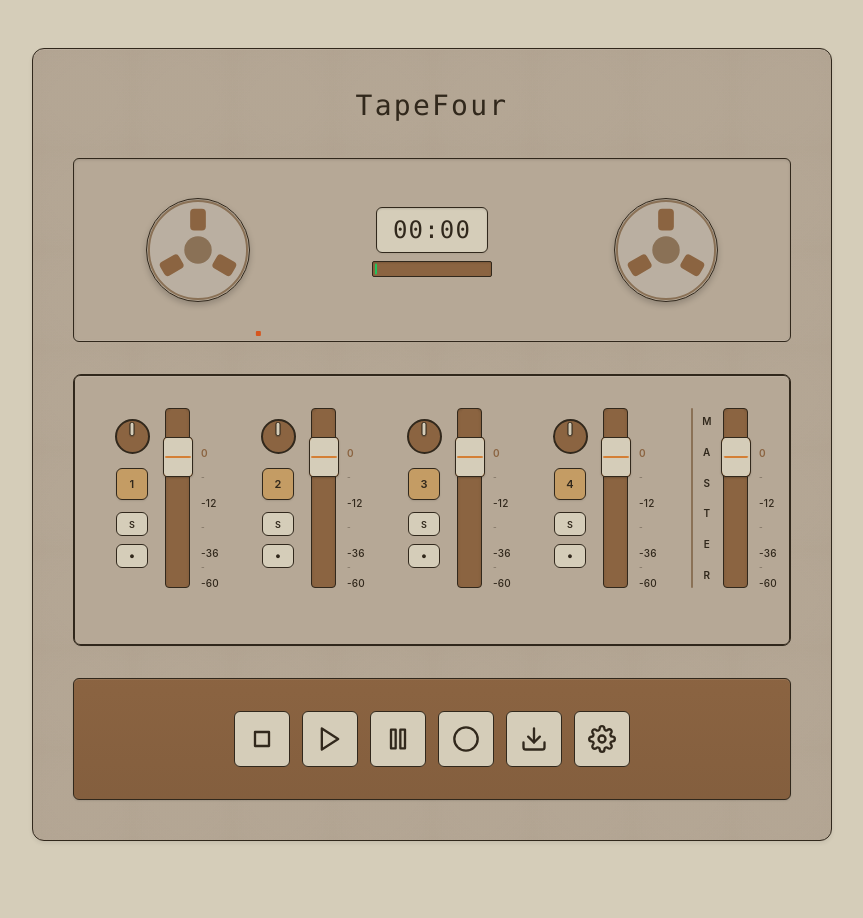
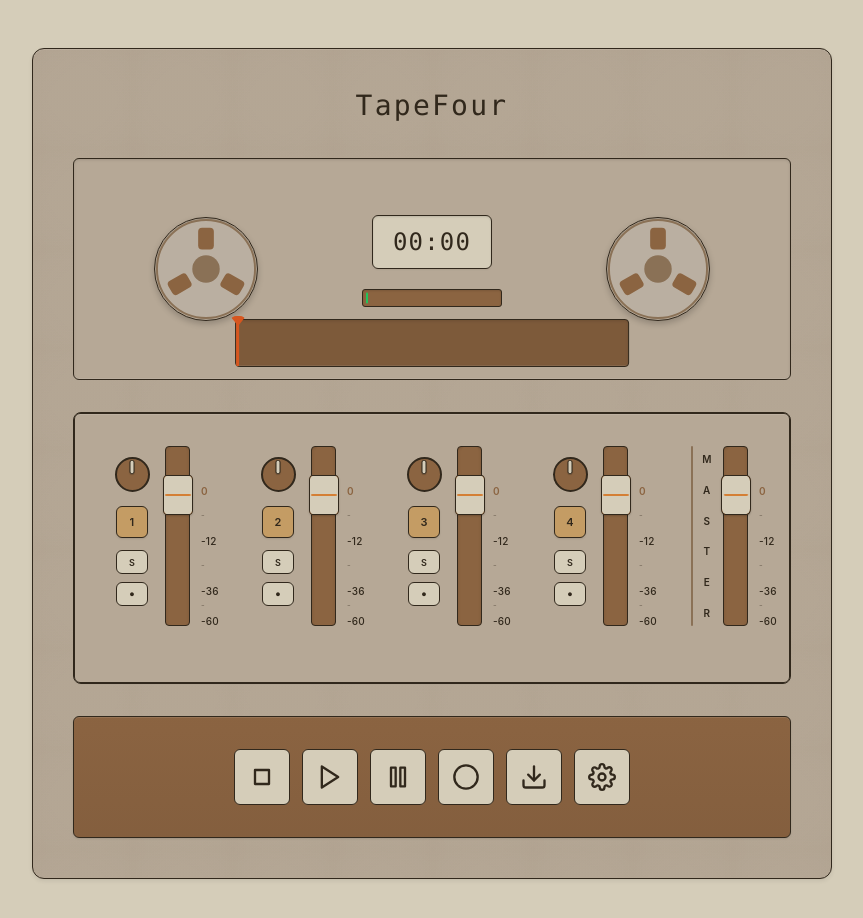
Before and after one commit to fxcircus/tapeFour, a React (Vite) app in the folder tapefour-react/: page / in a window 1280 px wide. Shown: the top 918 px of the page, without its empty margins (208-1071 px from the left). Before the commit the page ends 889 px from the top, so only its background shows below. Built offline with nearby package versions, Linux system fonts and the light colour scheme; no server answers.

Commit message:
playhead styling

```diff
--- a/tapefour-react/src/lib/TapeFour.ts
+++ b/tapefour-react/src/lib/TapeFour.ts
@@ -1877,26 +1877,25 @@ export default class TapeFour {
     const canvas = this.waveformCanvas;
     const ctx = this.waveformContext;
     const height = canvas.height;
-    const midY = height / 2;
 
     // Calculate current playhead position (same logic as updatePlayheadUI)
     const progress = this.state.playheadPosition / this.state.maxRecordingTime;
     const maxWidth = canvas.width; // Use full canvas width instead of fixed 120px
     const currentX = Math.min(progress * maxWidth, maxWidth);
 
-    // Set waveform style to match track color
-    ctx.fillStyle = '#8A7156'; // var(--track) color to match brown elements
-    ctx.strokeStyle = '#8A7156';
+    // Set waveform style to bright orange for visual pop
+    ctx.fillStyle = '#D18C33'; // var(--color-accent-warm) - burnt orange for highlights
+    ctx.strokeStyle = '#D18C33';
     ctx.lineWidth = 1;
     ctx.globalAlpha = 1;
 
-    // Only draw positive amplitude (mirrored upward from center)
-    const peakHeight = peak * (height / 2);
-    const peakWidth = 10; // Width of each peak line
-
-    // Draw peak as vertical line from center upward at current playhead position
+    // Draw waveform from bottom upward for better visual alignment
+    const peakHeight = peak * (height * 0.8); // Use 80% of height for better proportions
+    const peakWidth = 3; // Slightly thinner for cleaner look
+
+    // Draw peak as vertical line from bottom upward at current playhead position
     if (currentX < canvas.width && currentX >= 0) {
-      ctx.fillRect(currentX, midY - peakHeight, peakWidth, peakHeight);
+      ctx.fillRect(currentX, height - peakHeight, peakWidth, peakHeight);
     }
   }
 
--- a/tapefour-react/src/styles/globals.css
+++ b/tapefour-react/src/styles/globals.css
@@ -166,7 +166,7 @@ body {
 .cassette-display {
   background: var(--color-control-surface);
   border-radius: 6px;
-  padding: 32px; /* Increased padding by 8px */
+  padding: 48px 40px; /* Increased padding for better breathing room */
   border: 1px solid var(--color-text-primary);
   /* Inset border for hardware feel */
   box-shadow:
@@ -174,10 +174,10 @@ body {
     inset 0 -1px 0 rgba(255, 255, 255, 0.1);
   display: flex;
   flex-direction: column;
-  justify-content: center;
-  align-items: center;
-  gap: 20px; /* Aligned to 4pt grid */
-  min-height: 128px; /* 4pt grid aligned */
+  justify-content: space-between; /* Better distribution of elements */
+  align-items: center;
+  gap: 28px; /* Increased gap for better separation */
+  min-height: 180px; /* More height for better proportions */
   position: relative;
 }
 
@@ -198,11 +198,11 @@ body {
 }
 
 .left-reel {
-  left: 72px; /* Adjusted for larger size while keeping centered */
+  left: 80px; /* Better positioning with increased padding */
 }
 
 .right-reel {
-  right: 72px; /* Adjusted for larger size while keeping centered */
+  right: 80px; /* Better positioning with increased padding */
 }
 
 .reel-center {
@@ -757,23 +757,60 @@ body {
   .playhead {
     position: absolute;
     left: 50%;
-    bottom: 5px; /* Position under the reels */
-    transform: translateX(-41%);
-    width: 60%; /* Span between reel centers */
-    height: 30px; /* Increased height for better waveform visualization */
-    background: transparent; /* Remove brown background, show only waveform */
+    bottom: 12px; /* More space from bottom with increased padding */
+    transform: translateX(-50%); /* Perfect center alignment */
+    width: 55%; /* Slightly narrower for better proportions */
+    height: 48px; /* Increased height to match larger container */
+    background: var(--color-track-well); /* Dark brown tape well background */
+    border: 1px solid var(--color-text-primary);
     border-radius: 4px;
+    box-shadow:
+      inset 0 1px 3px var(--color-shadow-inset),
+      inset 0 -1px 0 rgba(255, 255, 255, 0.1);
   }
 
 .playhead-indicator {
   position: absolute;
-  bottom: 0;
+  top: -2px; /* Position above the playhead area */
   left: 0;
-  width: 5px;
-  height: 5px;
-  background: var(--color-record); /* Brown color to match theme */
-  border-radius: 1px;
+  width: 3px;
+  height: calc(100% + 2px); /* Extend through entire playhead height plus overhang */
+  background: var(--color-record);
   transition: left 0.1s ease;
+  z-index: 10;
+  border-radius: 10%;
+}
+
+/* Video editing style playhead with triangular top */
+.playhead-indicator::before {
+  content: '';
+  position: absolute;
+  top: -2px; /* Position above the line */
+  left: 50%;
+  transform: translateX(-50%);
+  width: 0;
+  height: 0;
+  border-left: 8px solid transparent;
+  border-right: 8px solid transparent;
+  border-top: 10px solid var(--color-record);
+  z-index: 11;
+  border-radius: 50%;
+  /* Add subtle shadow for depth */
+  /* filter: drop-shadow(0 1px 2px rgba(0, 0, 0, 0.2)); */
+}
+
+/* Optional: Add a small handle at the top for better grab indication */
+.playhead-indicator::after {
+  content: '';
+  position: absolute;
+  top: -2px;
+  left: 50%;
+  transform: translateX(-50%);
+  width: 12px;
+  height: 4px;
+  background: var(--color-record);
+  border-radius: 50%;
+  z-index: 12;
 }
 
 /* Waveform Canvas - positioned above playhead indicator */
@@ -781,10 +818,11 @@ body {
   position: absolute;
   top: 0;
   left: 0;
-  width: 50%;
-  height: 50px; /* Increased height for better visualization */
+  width: 100%; /* Full width to match playhead */
+  height: 100%; /* Full height to match playhead */
   display: block;
-  background: transparent;
+  background: rgba(0, 0, 0, 0.1); /* Subtle dark overlay for waveform visibility */
+  border-radius: 3px; /* Slightly smaller radius to create inset effect */
   image-rendering: pixelated;
   image-rendering: -moz-crisp-edges;
   image-rendering: crisp-edges;
@@ -795,10 +833,10 @@ body {
 .display-section {
   display: flex;
   flex-direction: column;
-  gap: 16px;
-  align-items: center;
-  padding: 16px;
-  min-width: 120px;
+  gap: 12px; /* Reduced gap to balance with other spacing */
+  align-items: center;
+  padding: 8px; /* Reduced padding since parent has more padding now */
+  min-width: 140px; /* Match volume meter width */
 }
 
 /* Timecode Display - Monospace Counter */
@@ -809,11 +847,12 @@ body {
   font-size: 24px;
   color: var(--color-text-primary);
   background: var(--color-chassis);
-  padding: 8px 16px;
+  padding: 12px 20px; /* Increased padding for better visual weight */
   border: 1px solid var(--color-text-primary);
   border-radius: 6px;
-  min-width: 100px;
+  min-width: 120px; /* Slightly wider for better proportions */
   text-align: center;
+  margin-bottom: 8px; /* Add space below timecode */
   box-shadow:
     inset 0 1px 2px var(--color-shadow-inset),
     0 1px 2px rgba(0, 0, 0, 0.05);
@@ -825,12 +864,13 @@ body {
   flex-direction: row;
   align-items: center;
   gap: 1px; /* 1px gap between bars */
-  height: 16px;
-  width: 120px;
-  padding: 2px;
+  height: 18px; /* Slightly taller for better proportion */
+  width: 140px; /* Wider to match timecode proportions */
+  padding: 3px; /* Increased padding */
   background: var(--color-track-well);
-  border-radius: 2px;
-  border: 1px solid var(--color-text-primary);
+  border-radius: 3px;
+  border: 1px solid var(--color-text-primary);
+  margin-top: 4px; /* Add space above volume meter */
   /* Inset shadow for depth */
   box-shadow: inset 0 1px 2px var(--color-shadow-inset);
 }
```
